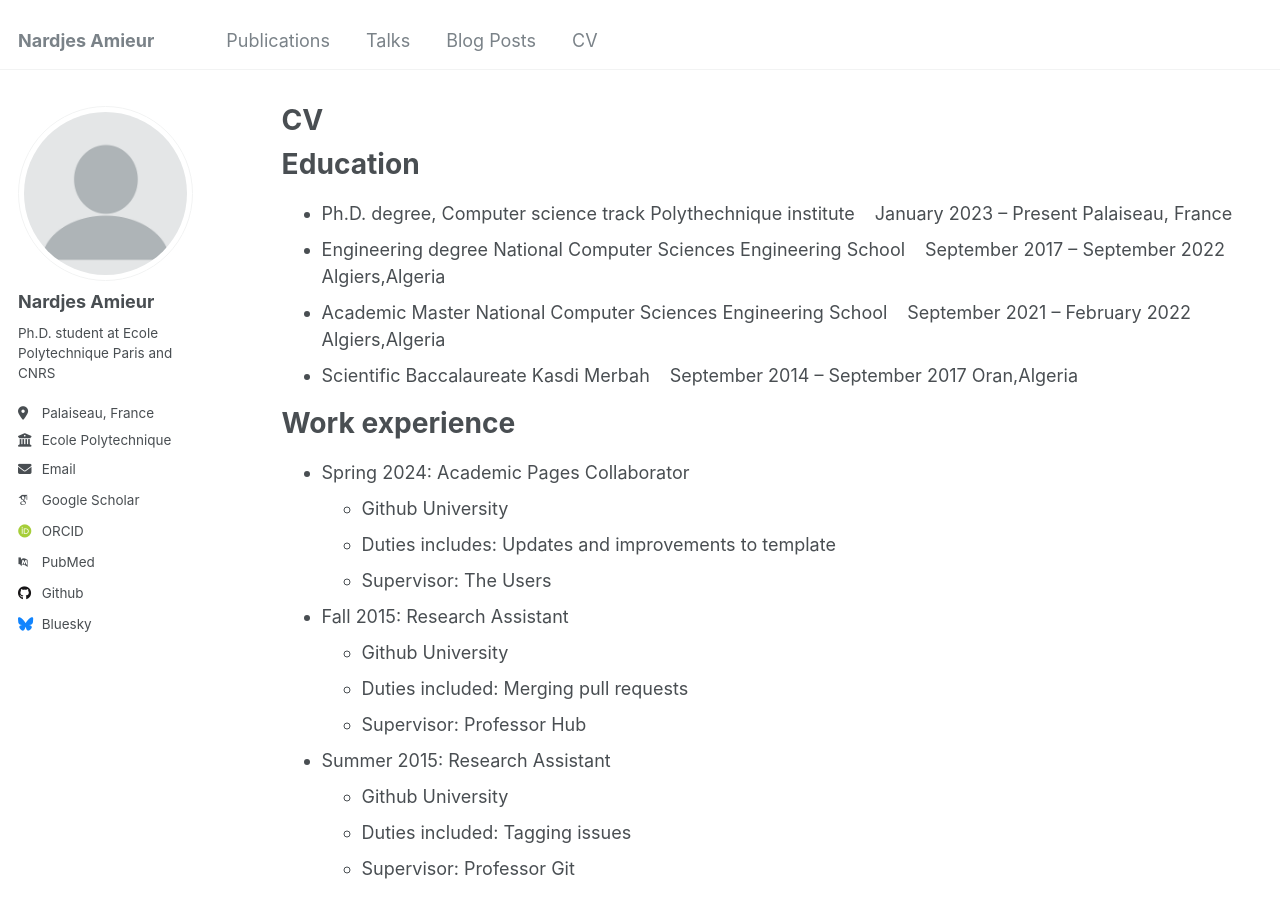
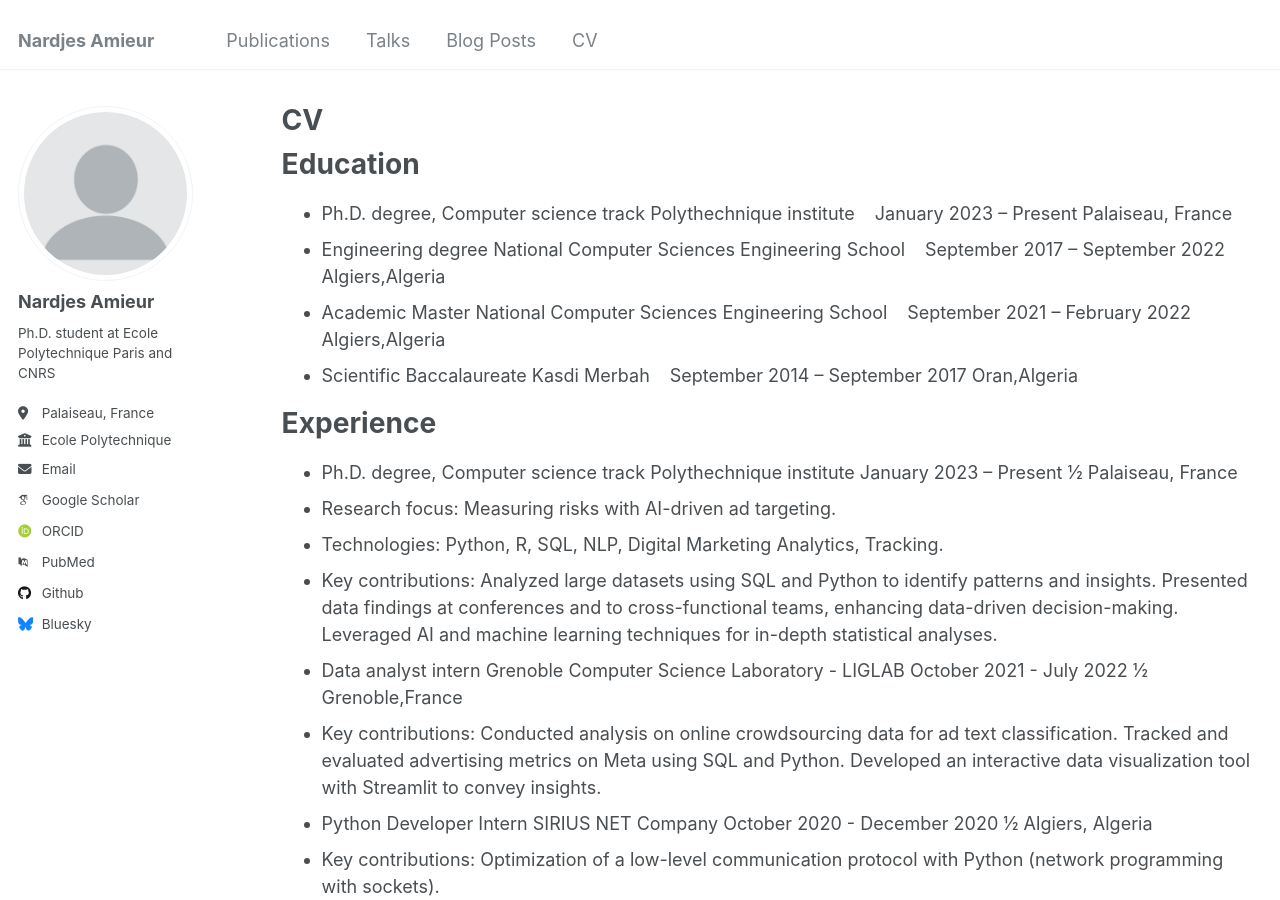
Before and after one commit to Nardjes-Am/Nardjes-Am.github.io, a Jekyll site: the page built from _pages/cv.md, in a window 1280 px wide and 900 px high. Built offline with Jekyll 4.4.1, drawn with Linux system fonts in a browser that asks for light colours; some web fonts are replaced.

Commit message:
Update cv.md

```diff
--- a/_pages/cv.md
+++ b/_pages/cv.md
@@ -24,22 +24,31 @@ National Computer Sciences Engineering School
 Kasdi Merbah
   September 2014 – September 2017 Oran,Algeria
 
-Work experience
+Experience
 ======
-* Spring 2024: Academic Pages Collaborator
-  * Github University
-  * Duties includes: Updates and improvements to template
-  * Supervisor: The Users
-
-* Fall 2015: Research Assistant
-  * Github University
-  * Duties included: Merging pull requests
-  * Supervisor: Professor Hub
-
-* Summer 2015: Research Assistant
-  * Github University
-  * Duties included: Tagging issues
-  * Supervisor: Professor Git
+* Ph.D. degree, Computer science track
+Polythechnique institute
+January 2023 – Present ½ Palaiseau, France
+- Research focus: Measuring risks with AI-driven ad targeting.
+- Technologies: Python, R, SQL, NLP, Digital Marketing Analytics,
+Tracking.
+- Key contributions: Analyzed large datasets using SQL and Python to
+identify patterns and insights. Presented data findings at conferences
+and to cross-functional teams, enhancing data-driven decision-making.
+Leveraged AI and machine learning techniques for in-depth statistical
+analyses.
+* Data analyst intern
+Grenoble Computer Science Laboratory - LIGLAB
+October 2021 - July 2022 ½ Grenoble,France
+- Key contributions: Conducted analysis on online crowdsourcing data
+for ad text classification. Tracked and evaluated advertising metrics on
+Meta using SQL and Python. Developed an interactive data
+visualization tool with Streamlit to convey insights.
+* Python Developer Intern
+SIRIUS NET Company
+October 2020 - December 2020 ½ Algiers, Algeria
+- Key contributions: Optimization of a low-level communication protocol
+with Python (network programming with sockets).
 
 Skills
 ======
```
